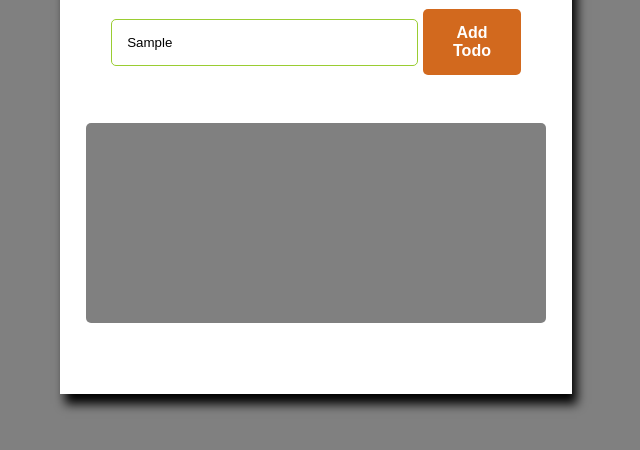
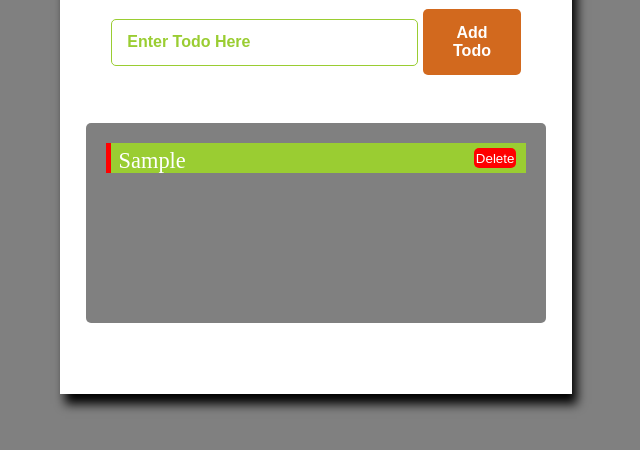
Before and after one commit to rakiburrahman307/JS-Simple-Todo-List, a plain HTML site: page index.html in a window 1280 px wide. Both pictures are taken after typing "Sample" into the empty fields and a click on the button "Add Todo". Shown: the part 246-696 px from the top of the page, without its empty margins (324-964 px from the left). Drawn offline with Linux system fonts and the light colour scheme.

Commit message:
almost Done

```diff
--- a/js/app.js
+++ b/js/app.js
@@ -1,33 +1,42 @@
-const checkLocalStorage = () => {
-    const localStorageData = localStorage.getItem('todo-list');
-    return localStorageData ? JSON.parse(localStorageData) : [];
-};
-const saveLocalStorageData = checkLocalStorage();
 const updateDisplay = () => {
     const display = document.getElementById('display');
+    const ul = document.createElement('ul');
+    ul.classList.add('display-ul');
+    const todoList = JSON.parse(localStorage.getItem('todo-list')) || [];
+    todoList.forEach((item, idx) => {
+        const li = document.createElement('li');
+        li.classList.add('listItem');
+        li.innerHTML = `${item} <button onclick="deleteItem('${idx}')" class="btn-2">Delete</button>`;
+        ul.appendChild(li);
+    });
+
     display.innerHTML = '';
-    saveLocalStorageData.forEach((item, idx) => {
-        const ul = document.createElement('ul');
-        ul.classList.add('display-ul');
-        ul.innerHTML = `<li class='listItem'>${item} <button onclick="deleteItem(${idx})" class="btn-2">Delete</button></li>`;
-        display.appendChild(ul);
-    });
+    display.appendChild(ul);
 };
 
-updateDisplay();
 document.getElementById('todo-btn').addEventListener('click', (e) => {
     e.preventDefault();
     try {
         const input = document.getElementById('todo-input').value;
-        const data = [...saveLocalStorageData, input];
-        localStorage.setItem('todo-list', JSON.stringify(data));
-        console.log('Data input successfully saved');
+        const saveData = JSON.parse(localStorage.getItem('todo-list') || '[]');
+        localStorage.setItem('todo-list', JSON.stringify([...saveData, input]));
         updateDisplay();
+        document.getElementById('todo-input').value = '';
     } catch (error) {
         console.error('Error saving data:', error);
     }
 });
 
 const deleteItem = (idx) => {
-    console.log(idx);
+    const confirmYes = confirm('Are you sure you want to delete');
+    if (confirmYes) {
+        const data = JSON.parse(localStorage.getItem('todo-list')) || [];
+        const storedData = [...data.slice(0, idx), ...data.slice(idx + 1)];
+        localStorage.setItem('todo-list', JSON.stringify(storedData));
+        updateDisplay();
+    } else {
+        alert("Data Is Not Deleted");
+    }
 };
+
+window.addEventListener('load', updateDisplay);
```
Also changed, not shown: css/style.css (+20 -18 lines), index.html (+3 -0 lines).
